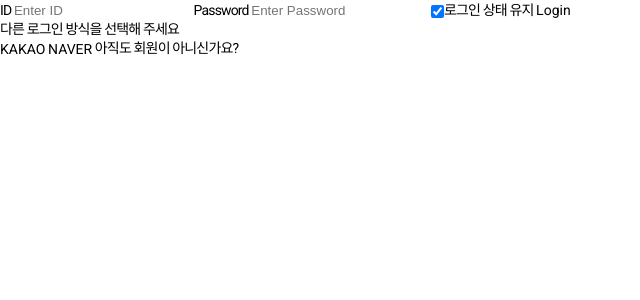
After one commit to qkaxhfms/portfolio, a PHP site: page /pages/sample/sign_up.html in a window 1280 px wide. The commit adds this page. Shown: the top 300 px of the page, without its empty margins (0-640 px from the left). Run offline with PHP 8.4, Linux system fonts and the light colour scheme; some libraries are stand-ins or nearby versions.

Commit message:
make sign_up page

```diff
--- a/pages/sample/css/style.css
+++ b/pages/sample/css/style.css
@@ -3,51 +3,7 @@
 
 /*common*/
 a{text-decoration:none; color:#000;}
-img{border:0;}
 body{
     font:400 14px/1.37 'Roboto','Nanum Gothic', sans-serif;
     letter-spacing:-0.845px;
 }
-
-/*header*/
-header{position: fixed;width:100%;top:0;left:0;background:#222;}
-.header-inner{position: relative;height:60px;}
-/*logo*/
-#logo{position: absolute;left:0;top:0;width:80px;height:60px;font:700 18px/60px 'Roboto';text-align: center;}
-#logo a{display: block;color:#fff;}
-/*btnOpen*/
-#btnOpen{position: absolute;right:0;top:0;width:50px;height:50px;}
-#btnOpen span{display: block;line-height:60px;font-size:20px;text-align:center;color:#fff;}
-
-
-
-/*container*/
-#container{margin-top:50px;background:#ccc;}
-
-/*visual*/
-.visual{}
-.visual h2{padding:120px 10px 80px;font:700 22px/1.3 'NanumGothic';letter-spacing:-1.94px;}
-
-/*listbox*/
-.listBox{}
-.listBox ul{}
-.listBox li{text-align: center;font:700 22px/180px 'NanumGothic';}
-.listBox li:nth-child(1){background:#333;}
-.listBox li:nth-child(2){background:#444;}
-.listBox li:nth-child(3){background:#555;}
-.listBox li a{display: block;color:#fff;}
-
-/*footer*/
-#footer{padding-top:30px;}
-#footer>div{text-align: center;}
-
-/*footer-info*/
-.footer-info{}
-.footer-info ul{border-top:1px solid #eee; border-bottom:1px solid #eee; padding:10px 0;}
-.footer-info li{position: relative; display: inline-block;padding:0 10px;font:400 14px/28px;color:#333;}
-.footer-info li::after{position: absolute; right:0; top:50%; transform:translateY(-50%); display: block; content:''; width:1px; height:10px; background:#333;}
-.footer-info li:last-of-type::after{display: none;}
-
-/*footer-description*/
-.footer-description{}
-.footer-description p{padding:10px 0; background:#333;color:#fff;}
--- /dev/null
+++ b/pages/sample/sign_up.html
@@ -0,0 +1,40 @@
+<!DOCTYPE html>
+<html lang="ko">
+<head>
+    <meta charset="UTF-8">
+    <meta http-equiv="X-UA-Compatible" content="IE=edge">
+    <meta name="viewport" content="width=device-width,initial-scale=1.0,minimum-scale=1.0,maximum-scale=1.0,user-scalable=no">
+    <meta name="keywords" content="샘플페이지_로그인페이지">
+    <meta name="description" content="샘플페이지_로그인페이지">
+    <title>pf_travel_sign_up_page</title>
+    <link rel="stylesheet" href="css/reset.css">
+    <link rel="stylesheet" href="css/style.css">
+    <script src="https://kit.fontawesome.com/164552570a.js" crossorigin="anonymous"></script>
+</head>
+<body>
+    <!--container-->
+    <div id="container">
+        <!--container-content-->
+        <div class="modal-container">
+            <div id="signUp" class="modal">
+                <form class="modal-content" action="" method="">
+                <div class="form-inner">
+                    <label for="modalId">ID</label>
+                    <input type="text" placeholder="Enter ID" id="modalId">
+                    <label for="modalPw">Password</label>
+                    <input type="password" placeholder="Enter Password" id="modalPw">
+                    <label>
+                    <input type="checkbox" checked="checked" name="remember">로그인 상태 유지
+                    </label>
+                    <button type="submit">Login</button>
+                </div>
+                <p>다른 로그인 방식을 선택해 주세요</p>
+                <button>KAKAO</button>
+                <button>NAVER</button>
+                <a href="javascript;">아직도 회원이 아니신가요?</a>
+                </form>
+            </div>
+        </div>
+    </div>
+</body>
+</html>
```
